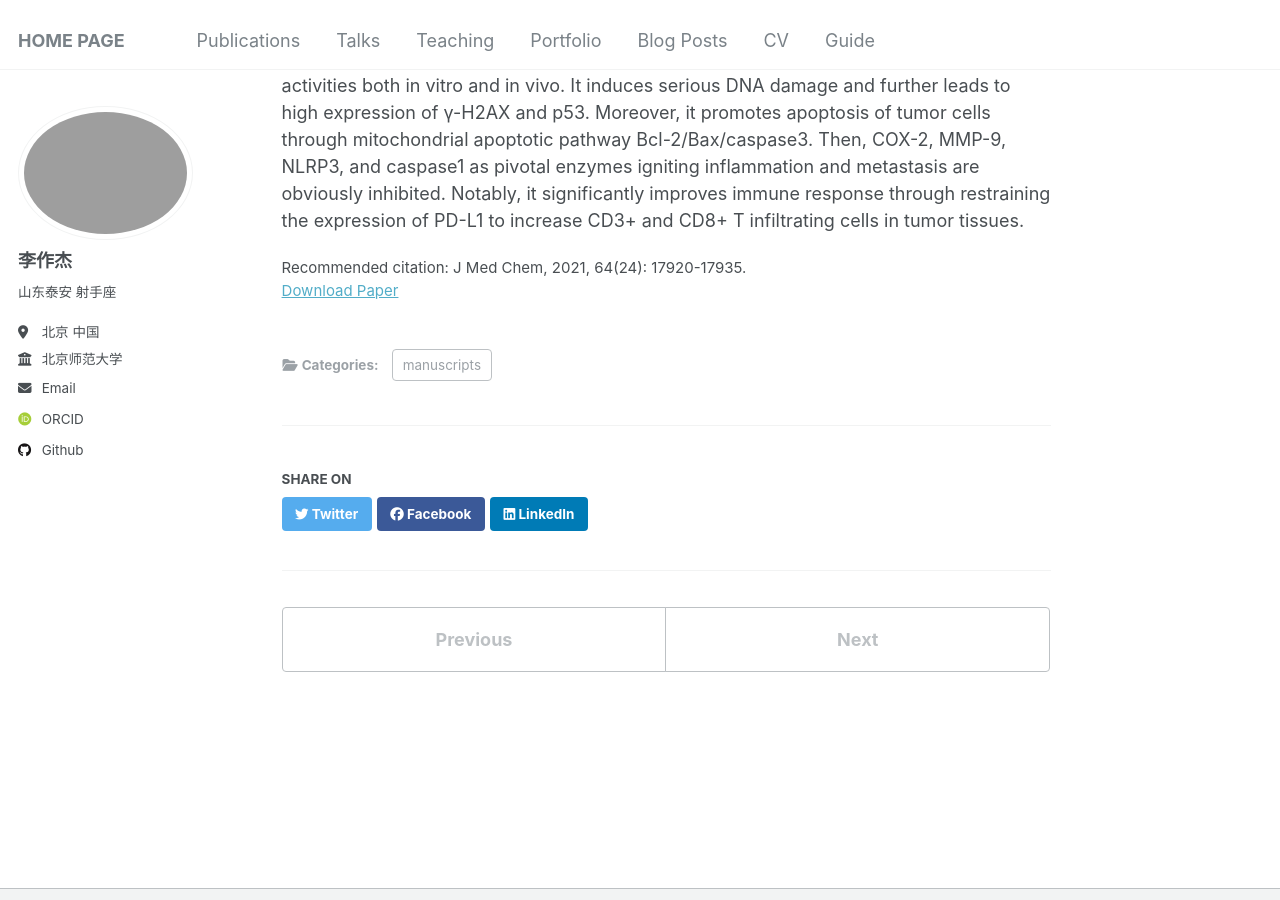
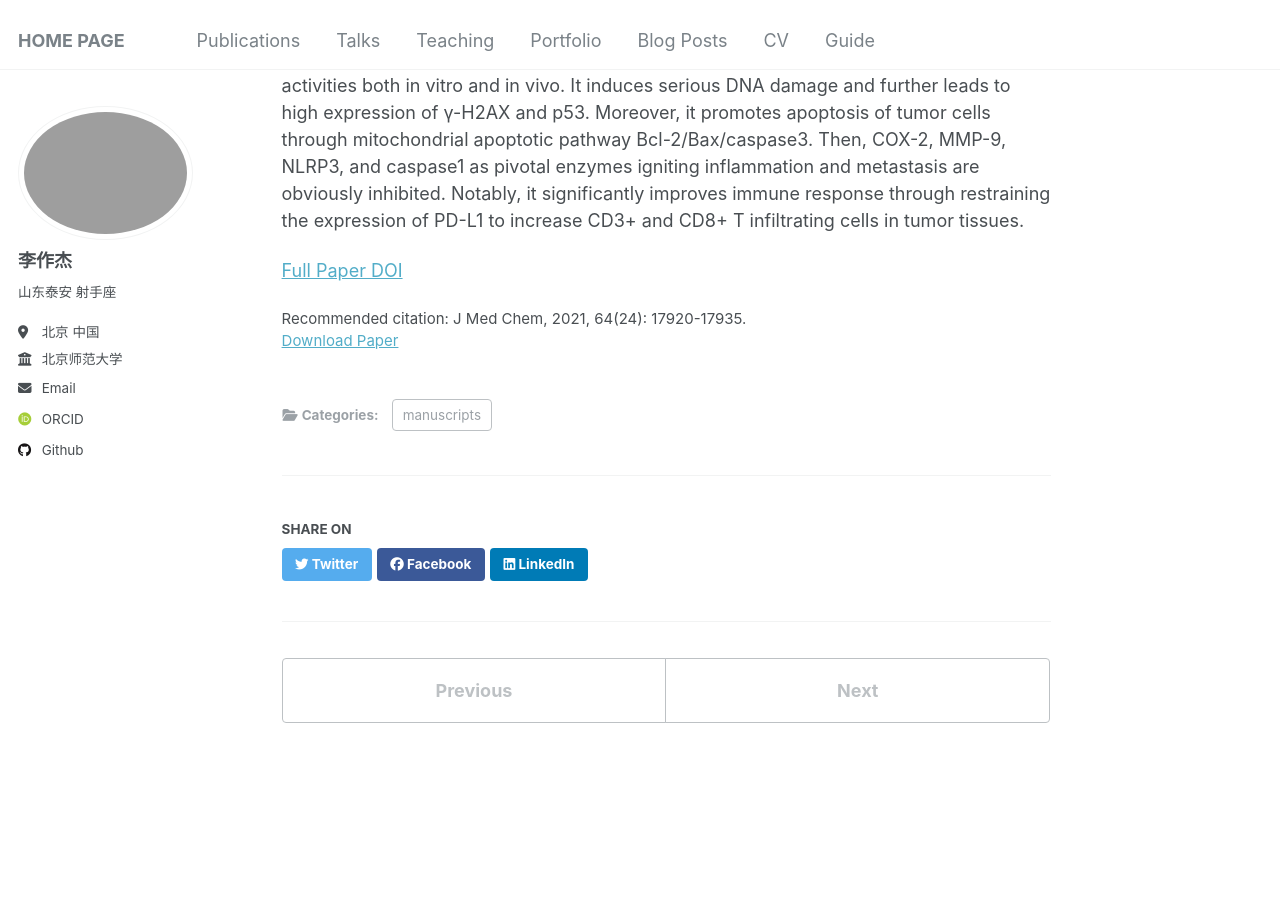
Before and after one commit to Infinity-LZJ/Zuojie_Li.github, a Jekyll site: the page built from _publications/2025-07-02-paper-title-number-3.md, in a window 1280 px wide and 900 px high, scrolled down 452 px. Built offline with Jekyll 4.4.1, drawn with Linux system fonts in a browser that asks for light colours; some web fonts are replaced.

Commit message:
Update 2025-07-02-paper-title-number-3.md
Signed-off-by: Infinity-LZJ <zuojieli@yeah.net>

```diff
--- a/_publications/2025-07-02-paper-title-number-3.md
+++ b/_publications/2025-07-02-paper-title-number-3.md
@@ -13,3 +13,6 @@ citation: 'J Med Chem, 2021, 64(24): 17920-17935.'
 ---
 # Abstract
 Metastasis is a major contributor of death in cancer patients, and there is an urgent need for effective treatments of metastatic malignancies. Herein, ketoprofen (KP) and loxoprofen (LP) platinum(IV) complexes with antiproliferative and antimetastatic properties were designed and prepared by integrating chemotherapy and immunotherapy targeting cyclooxygenase-2 (COX-2), matrix metalloproteinase-9 (MMP-9), and programmed death ligand 1 (PD-L1), besides DNA. A mono-KP platinum(IV) complex with a cisplatin core is screened out as a candidate possessing potent anti-proliferative and anti-metastasis activities both in vitro and in vivo. It induces serious DNA damage and further leads to high expression of γ-H2AX and p53. Moreover, it promotes apoptosis of tumor cells through mitochondrial apoptotic pathway Bcl-2/Bax/caspase3. Then, COX-2, MMP-9, NLRP3, and caspase1 as pivotal enzymes igniting inflammation and metastasis are obviously inhibited. Notably, it significantly improves immune response through restraining the expression of PD-L1 to increase CD3+ and CD8+ T infiltrating cells in tumor tissues.
+
+
+[Full Paper DOI](https://pubs.acs.org/doi/10.1021/acs.jmedchem.1c01236)
```
